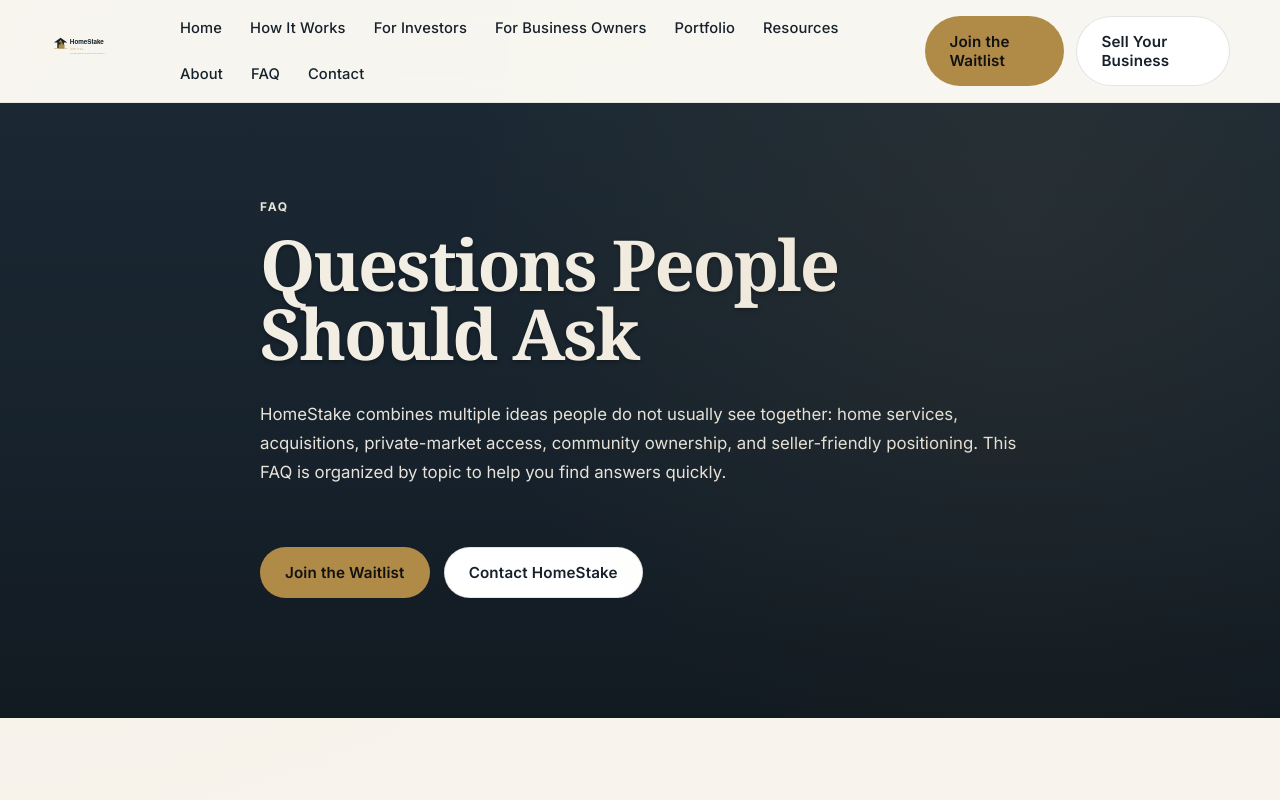
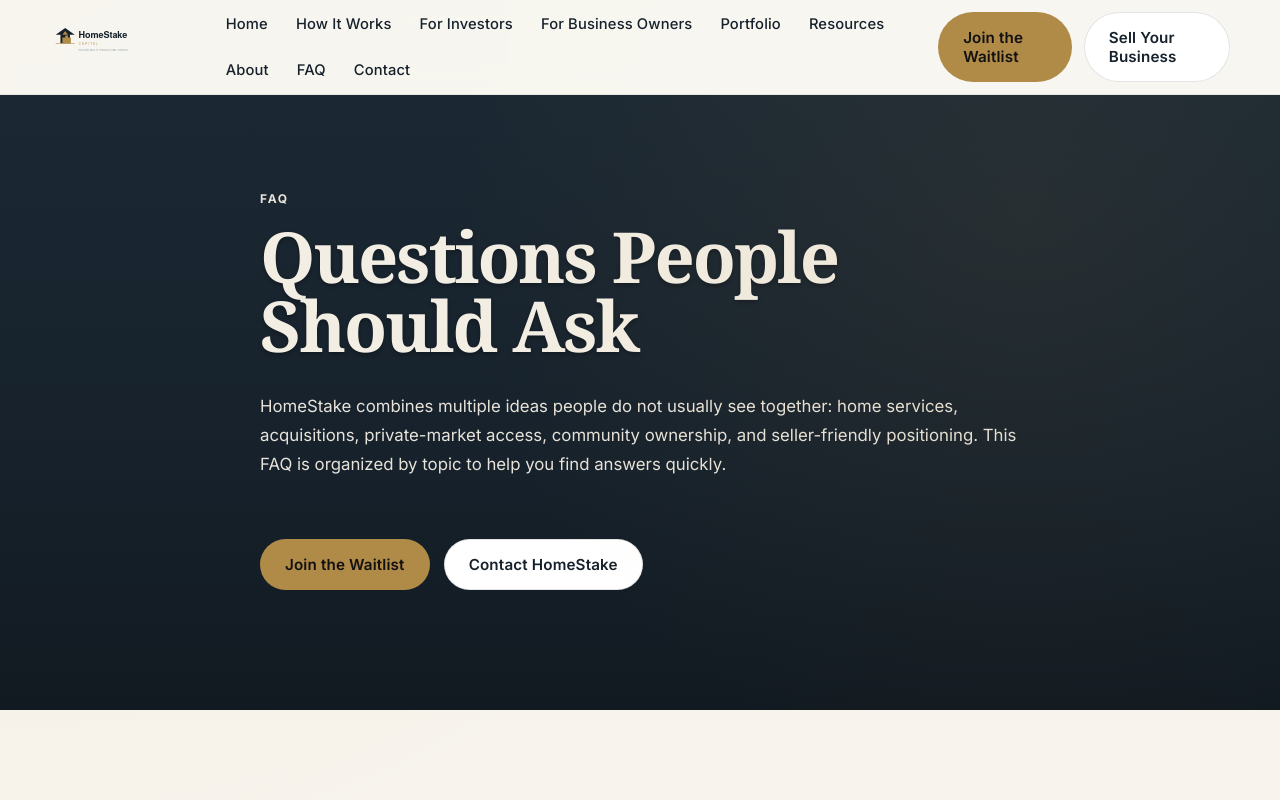
Before and after one commit to gregshelle/homestake-capital, a Next.js app: page /faq in a window 1280 px wide. Shown: the top 800 px of the page. Built offline with nearby package versions, Linux system fonts and the light colour scheme.

Commit message:
fix: larger desktop logo (60px tall) and tighter topbar

```diff
--- a/app/globals.css
+++ b/app/globals.css
@@ -69,10 +69,10 @@
 
 /* Navigation */
 .topbar { position: sticky; top: 0; z-index: 30; backdrop-filter: blur(14px); background: rgba(248, 246, 241, 0.88); border-bottom: 1px solid rgba(22,33,43,0.07); }
-.nav { display: flex; align-items: center; justify-content: space-between; padding: 16px 0; gap: 24px; }
+.nav { display: flex; align-items: center; justify-content: space-between; padding: 12px 0; gap: 24px; }
 .brand { display: flex; flex-direction: column; gap: 2px; }
 /* Logo sizing */
-.brand-logo { height: 40px; width: auto; }
+.brand-logo.desktop { height: 60px; width: auto; }
 .brand-logo.mobile { height: 32px; }
 
 /* Footer logo */
```
